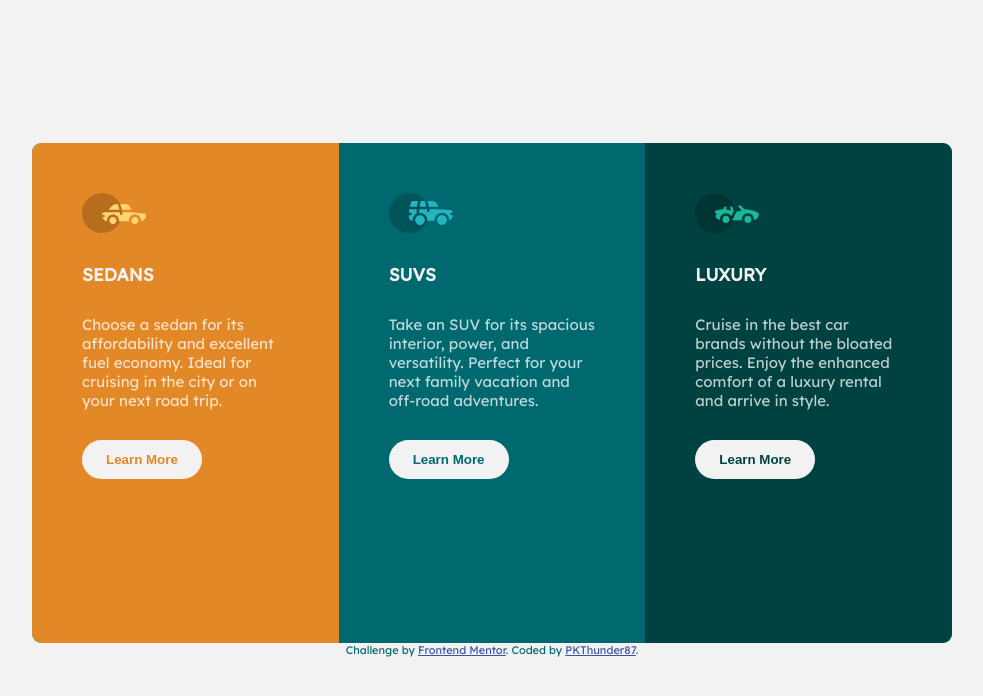
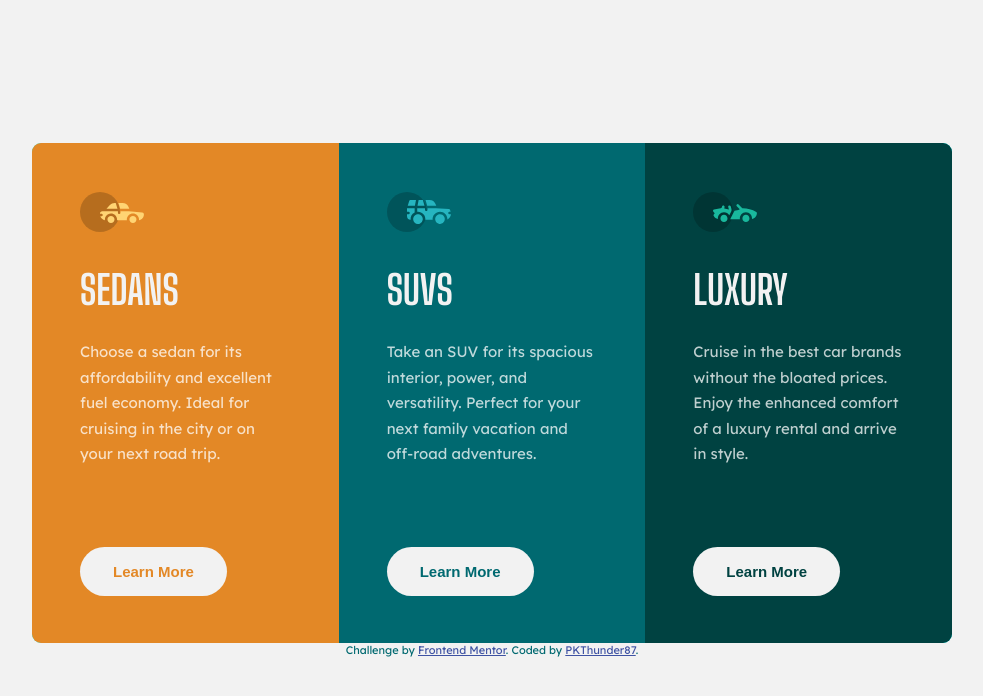
Before and after one commit to pkthunder87/3-column-preview-card, a plain HTML site: page index.html in a window 1280 px wide. Shown: the whole page, without its empty margins (148-1131 px from the left). Drawn offline with Linux system fonts and the light colour scheme.

Commit message:
Feat: Adjust spacing, font, font-sizes, and margins

```diff
--- a/sass/_components.scss
+++ b/sass/_components.scss
@@ -8,37 +8,46 @@
   overflow: hidden;
 
   & > * {
-    padding: 5rem;
+    padding: 5rem 4.8rem;
     display: flex;
     flex-direction: column;
-    gap: 3rem;
+    gap: 3.3rem;
 
     .icon {
       height: 40px;
       width: 64px;
+      margin-top: -0.1rem;
     }
   }
 
   // General Styles
 
   .heading {
+    font-family: "Big Shoulders Display", cursive;
     text-transform: uppercase;
     color: var(--color-very-light-gray);
     font-weight: 700;
+    font-size: 4rem;
+    margin-top: 0.1rem;
   }
 
   .body-text {
     font-weight: 400;
+    line-height: 1.7;
+    margin-top: -0.8rem;
   }
 
   .btn {
+    margin-top: 4.7rem;
     background-color: var(--color-very-light-gray);
-    padding: 1.2rem 2.4rem;
+    padding: 1.6rem 3.3rem;
     border: none;
     cursor: pointer;
     font-weight: 700;
     border-radius: 200px;
     align-self: flex-start;
+    font-size: 1.5rem;
+    -webkit-font-smoothing: antialiased;
 
     &__text--1 {
       color: var(--color-bright-orange);
```
Also changed, not shown: css/main.css, css/main.min.css.
